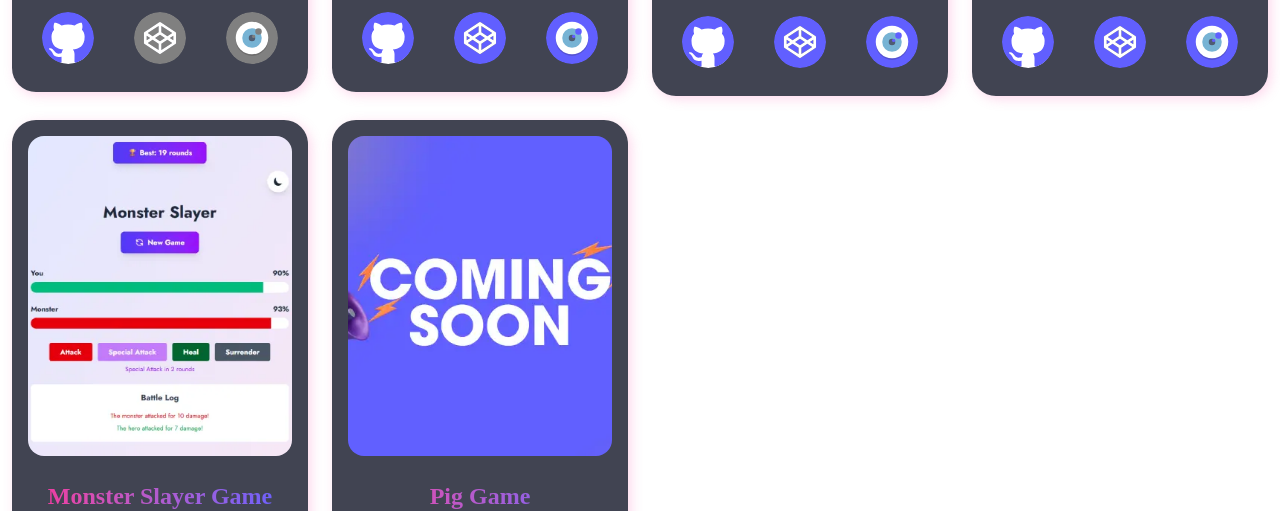
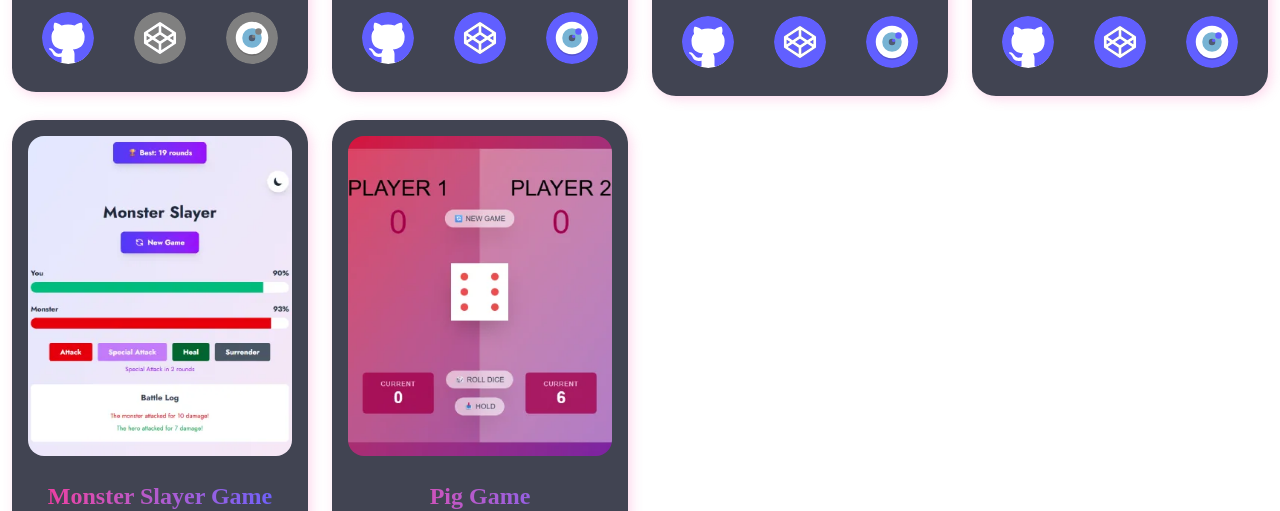
Before and after one commit to ralitsavoronevska/vue-portfolio, a Vue app: page / in a window 1280 px wide. Shown: the part 2400-2911 px from the top of the page. Built offline with nearby package versions, Linux system fonts and the light colour scheme; a web font is replaced by a local one.

Commit message:
Added the Pig Game Project

```diff
--- a/index.html
+++ b/index.html
@@ -35,7 +35,7 @@
     <!-- Preload Google Font -->
     <link rel="preconnect" href="https://fonts.gstatic.com" crossorigin>
     <link rel="preload" href="https://fonts.gstatic.com/s/playfairdisplay/v40/nuFiD-vYSZviVYUb_rj3ij__anPXDTzYgEM86xQ.woff2" as="font" type="font/woff2" crossorigin>
-    <link rel="preload" href="https://fonts.googleapis.com/css2?family=Playfair+Display:wght@400;700&display=swap" media="print" onload="this.media='all'">
+    <link rel="preload" href="https://fonts.googleapis.com/css2?family=Playfair+Display:wght@400;700&display=swap" as="style" media="print" onload="this.media='all'">
 
     <!-- Preload Critical Above-Fold Images -->
     <link rel="preload" href="assets/logo.png" as="image" type="image/png" fetchpriority="high">
--- a/src/data/portfolio.ts
+++ b/src/data/portfolio.ts
@@ -146,7 +146,7 @@ export const PROJECTS: Project[] = [
     ]
   },
   {
-    image: '',
+    image: '/assets/projects/pig-game.webp',
     title: 'Pig Game',
     description: 'A Single Dice Game',
     techStack: [
@@ -154,12 +154,11 @@ export const PROJECTS: Project[] = [
       { name: 'Vite.js', file_name: 'vitejs' },
       { name: 'TypeScript', file_name: 'typescript' },
       { name: 'Tailwind CSS', file_name: 'tailwindcss' },
-      { name: 'Pinia', file_name: 'pinia' },
     ],
     links: [
-      { name: 'GitHub', url: '', file_name: 'github' },
-      { name: 'CodePen', url: '', file_name: 'codepen' },
-      { name: 'Live', url: '', file_name: 'live' },
+      { name: 'GitHub', url: 'https://ralitsavoronevska.github.io/pig-game/', file_name: 'github' },
+      { name: 'CodePen', url: 'https://codepen.io/ralitsavoronevska/pen/MYyqdXe/', file_name: 'codepen' },
+      { name: 'Live', url: 'https://ralitsavoronevska.github.io/pig-game/', file_name: 'live' },
     ]
   },
 ]
```
Also changed, not shown: public/assets/projects/pig-game.webp (added).
